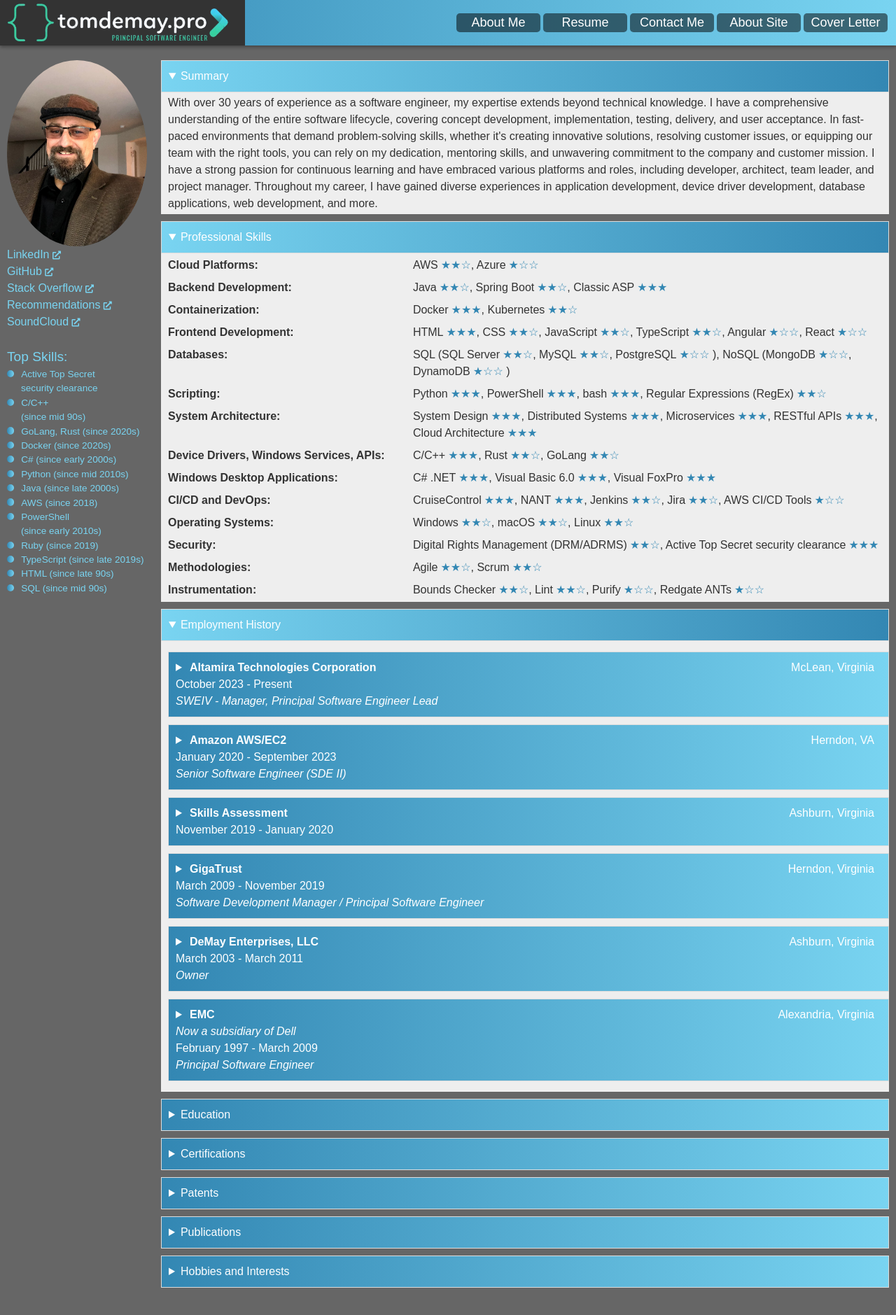
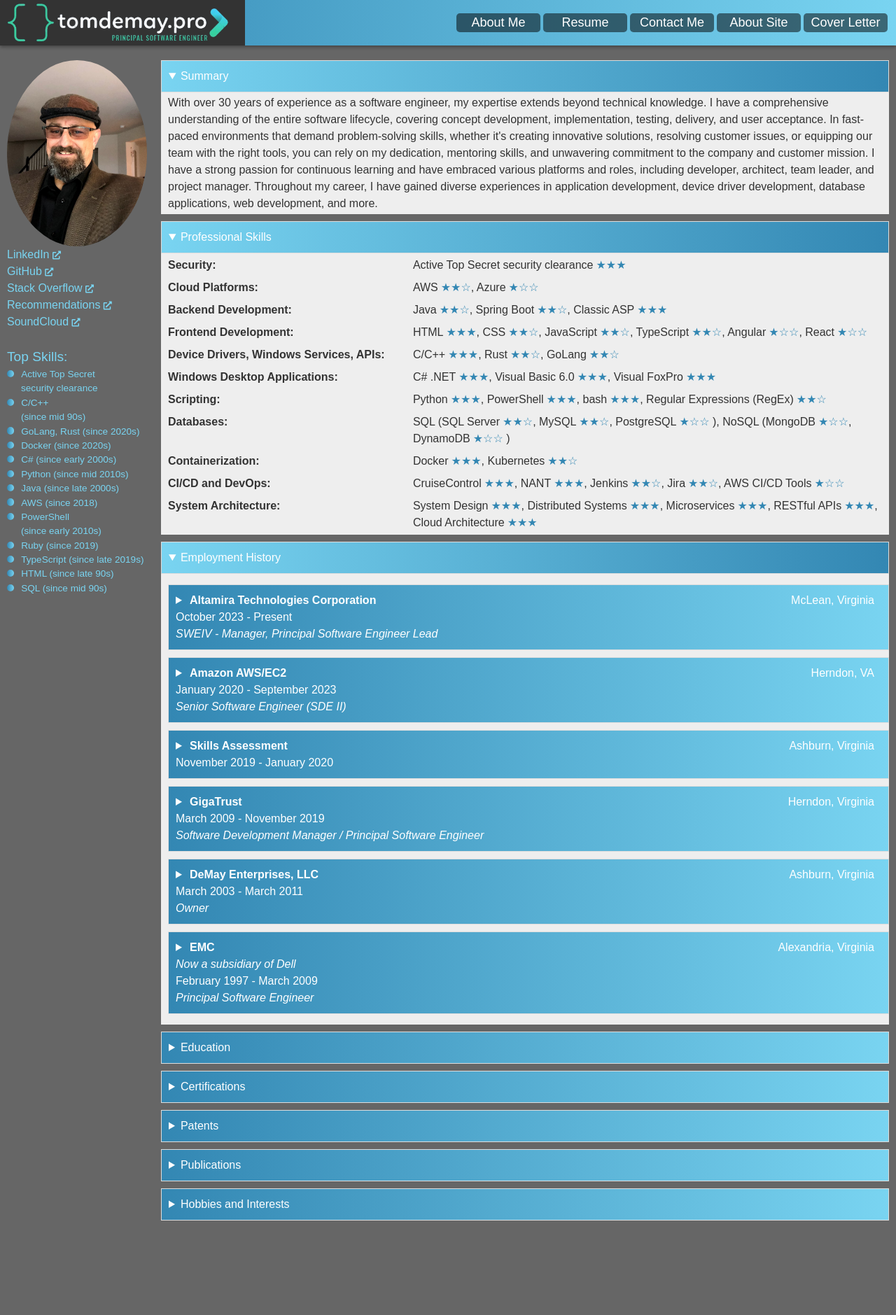
Before and after one commit to tomdemay/tomdemaypro, a Jekyll site: the page built from resume.html, in a window 1280 px wide. Shown: the top 1879 px of the page at 70% size. Built offline with Jekyll 4.4.1, drawn with Linux system fonts in a browser that asks for light colours.

Commit message:
thinning out and reorganizing professional skills

```diff
--- a/_includes/resume/professionalskills.html
+++ b/_includes/resume/professionalskills.html
@@ -1,6 +1,14 @@
 <details open>
     <summary id="professionalskills" class="sectionheader">Professional Skills</summary>
     <div class="skills-list">
+        <div class="skill-item"><strong>Security:</strong>
+            <span>
+                <!-- <span class="nowrap">Digital Rights Management (DRM/ADRMS)<span
+                        class="competency-indicator good-knowledge"></span></span>, -->
+                <span class="nowrap">Active Top Secret security clearance<span
+                        class="competency-indicator very-proficient"></span></span>
+            </span>
+        </div>
         <div class="skill-item"><strong>Cloud Platforms:</strong>
             <span>
                 <span class="nowrap">AWS<span class="competency-indicator good-knowledge"></span></span>,
@@ -14,12 +22,6 @@
                 <span class="nowrap">Classic ASP<span class="competency-indicator very-proficient"></span></span>
             </span>
         </div>
-        <div class="skill-item"><strong>Containerization:</strong>
-            <span>
-                <span class="nowrap">Docker<span class="competency-indicator very-proficient"></span></span>,
-                <span class="nowrap">Kubernetes<span class="competency-indicator good-knowledge"></span></span>
-            </span>
-        </div>
         <div class="skill-item"><strong>Frontend Development:</strong>
             <span>
                 <span class="nowrap">HTML<span class="competency-indicator very-proficient"></span></span>,
@@ -28,6 +30,29 @@
                 <span class="nowrap">TypeScript<span class="competency-indicator good-knowledge"></span></span>,
                 <span class="nowrap">Angular<span class="competency-indicator basic-understanding"></span></span>,
                 <span class="nowrap">React<span class="competency-indicator basic-understanding"></span></span>
+            </span>
+        </div>
+        <div class="skill-item"><strong>Device Drivers, Windows Services, APIs:</strong>
+            <span>
+                <span class="nowrap">C/C++<span class="competency-indicator very-proficient"></span></span>,
+                <span class="nowrap">Rust<span class="competency-indicator good-knowledge"></span></span>,
+                <span class="nowrap">GoLang<span class="competency-indicator good-knowledge"></span></span>
+            </span>
+        </div>
+        <div class="skill-item"><strong>Windows Desktop Applications:</strong>
+            <span>
+                <span class="nowrap">C# .NET<span class="competency-indicator very-proficient"></span></span>,
+                <span class="nowrap">Visual Basic 6.0<span class="competency-indicator very-proficient"></span></span>,
+                <span class="nowrap">Visual FoxPro<span class="competency-indicator very-proficient"></span></span>
+            </span>
+        </div>
+        <div class="skill-item"><strong>Scripting:</strong>
+            <span>
+                <span class="nowrap">Python<span class="competency-indicator very-proficient"></span></span>,
+                <span class="nowrap">PowerShell<span class="competency-indicator very-proficient"></span></span>,
+                <span class="nowrap">bash<span class="competency-indicator very-proficient"></span></span>,
+                <span class="nowrap">Regular Expressions (RegEx)<span
+                        class="competency-indicator good-knowledge"></span></span>
             </span>
         </div>
         <div class="skill-item"><strong>Databases:</strong>
@@ -58,15 +83,6 @@
                 <span class="nowrap">GitLab<span class="competency-indicator good-knowledge"></span></span>
             </span>
         </div> -->
-        <div class="skill-item"><strong>Scripting:</strong>
-            <span>
-                <span class="nowrap">Python<span class="competency-indicator very-proficient"></span></span>,
-                <span class="nowrap">PowerShell<span class="competency-indicator very-proficient"></span></span>,
-                <span class="nowrap">bash<span class="competency-indicator very-proficient"></span></span>,
-                <span class="nowrap">Regular Expressions (RegEx)<span
-                        class="competency-indicator good-knowledge"></span></span>
-            </span>
-        </div>
         <!-- <div class="skill-item"><strong>Frameworks and SDKs:</strong>
             <span>
                 <span class="nowrap">.NET Framework<span class="competency-indicator good-knowledge"></span></span>,
@@ -76,29 +92,10 @@
                         class="competency-indicator good-knowledge"></span></span>
             </span>
         </div> -->
-        <div class="skill-item"><strong>System Architecture:</strong>
+        <div class="skill-item"><strong>Containerization:</strong>
             <span>
-                <span class="nowrap">System Design<span class="competency-indicator very-proficient"></span></span>,
-                <span class="nowrap">Distributed Systems<span
-                        class="competency-indicator very-proficient"></span></span>,
-                <span class="nowrap">Microservices<span class="competency-indicator very-proficient"></span></span>,
-                <span class="nowrap">RESTful APIs<span class="competency-indicator very-proficient"></span></span>,
-                <span class="nowrap">Cloud Architecture<span class="competency-indicator very-proficient"></span>
-                </span>
-            </span>
-        </div>
-        <div class="skill-item"><strong>Device Drivers, Windows Services, APIs:</strong>
-            <span>
-                <span class="nowrap">C/C++<span class="competency-indicator very-proficient"></span></span>,
-                <span class="nowrap">Rust<span class="competency-indicator good-knowledge"></span></span>,
-                <span class="nowrap">GoLang<span class="competency-indicator good-knowledge"></span></span>
-            </span>
-        </div>
-        <div class="skill-item"><strong>Windows Desktop Applications:</strong>
-            <span>
-                <span class="nowrap">C# .NET<span class="competency-indicator very-proficient"></span></span>,
-                <span class="nowrap">Visual Basic 6.0<span class="competency-indicator very-proficient"></span></span>,
-                <span class="nowrap">Visual FoxPro<span class="competency-indicator very-proficient"></span></span>
+                <span class="nowrap">Docker<span class="competency-indicator very-proficient"></span></span>,
+                <span class="nowrap">Kubernetes<span class="competency-indicator good-knowledge"></span></span>
             </span>
         </div>
         <div class="skill-item"><strong>CI/CD and DevOps:</strong>
@@ -111,34 +108,37 @@
                         class="competency-indicator basic-understanding"></span></span>
             </span>
         </div>
-        <div class="skill-item"><strong>Operating Systems:</strong>
+        <div class="skill-item"><strong>System Architecture:</strong>
             <span>
-                <span class="nowrap">Windows<span class="competency-indicator good-knowledge"></span></span>,
-                <span class="nowrap">macOS<span class="competency-indicator good-knowledge"></span></span>,
-                <span class="nowrap">Linux<span class="competency-indicator good-knowledge"></span></span>
+                <span class="nowrap">System Design<span class="competency-indicator very-proficient"></span></span>,
+                <span class="nowrap">Distributed Systems<span
+                        class="competency-indicator very-proficient"></span></span>,
+                <span class="nowrap">Microservices<span class="competency-indicator very-proficient"></span></span>,
+                <span class="nowrap">RESTful APIs<span class="competency-indicator very-proficient"></span></span>,
+                <span class="nowrap">Cloud Architecture<span class="competency-indicator very-proficient"></span>
+                </span>
             </span>
         </div>
-        <div class="skill-item"><strong>Security:</strong>
+        <!-- <div class="skill-item"><strong>Operating Systems:</strong>
             <span>
-                <span class="nowrap">Digital Rights Management (DRM/ADRMS)<span
-                        class="competency-indicator good-knowledge"></span></span>,
-                <span class="nowrap">Active Top Secret security clearance<span
-                        class="competency-indicator very-proficient"></span></span>
+                <span class="nowrap">Windows<span class="competency-indicator very-proficient"></span></span>,
+                <span class="nowrap">macOS<span class="competency-indicator very-proficient"></span></span>,
+                <span class="nowrap">Linux<span class="competency-indicator very-proficient"></span></span>
             </span>
-        </div>
-        <div class="skill-item"><strong>Methodologies:</strong>
+        </div> -->
+        <!-- <div class="skill-item"><strong>Methodologies:</strong>
             <span>
                 <span class="nowrap">Agile<span class="competency-indicator good-knowledge"></span></span>,
                 <span class="nowrap">Scrum<span class="competency-indicator good-knowledge"></span></span>
             </span>
-        </div>
-        <div class="skill-item"><strong>Instrumentation:</strong>
+        </div> -->
+        <!-- <div class="skill-item"><strong>Instrumentation:</strong>
             <span>
                 <span class="nowrap">Bounds Checker<span class="competency-indicator good-knowledge"></span></span>,
                 <span class="nowrap">Lint<span class="competency-indicator good-knowledge"></span></span>,
                 <span class="nowrap">Purify<span class="competency-indicator basic-understanding"></span></span>,
                 <span class="nowrap">Redgate ANTs<span class="competency-indicator basic-understanding"></span></span>
             </span>
-        </div>
+        </div> -->
     </div>
 </details>
```
